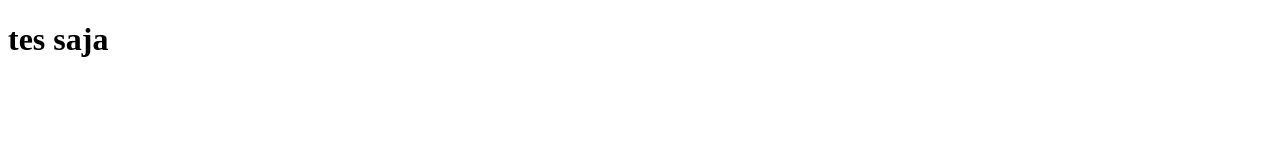
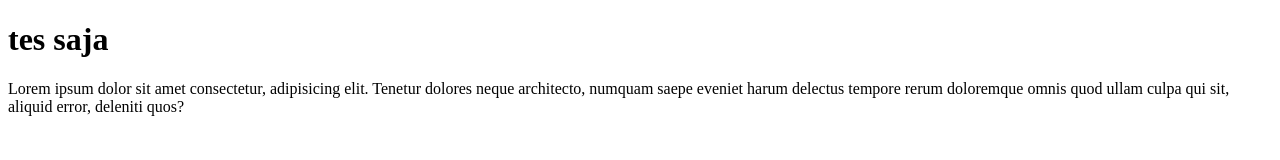
Before and after one commit to RamdhanD/resolusi-2022, a plain HTML site: page gitRemote/index.html in a window 1280 px wide. Drawn offline with Linux system fonts and the light colour scheme.

Commit message:
menambahkan paragraph

```diff
--- a/gitRemote/index.html
+++ b/gitRemote/index.html
@@ -10,6 +10,8 @@
 
 <body>
     <h1>tes saja</h1>
+    <p>Lorem ipsum dolor sit amet consectetur, adipisicing elit. Tenetur dolores neque architecto, numquam saepe eveniet
+        harum delectus tempore rerum doloremque omnis quod ullam culpa qui sit, aliquid error, deleniti quos?</p>
 </body>
 
 </html>
```
